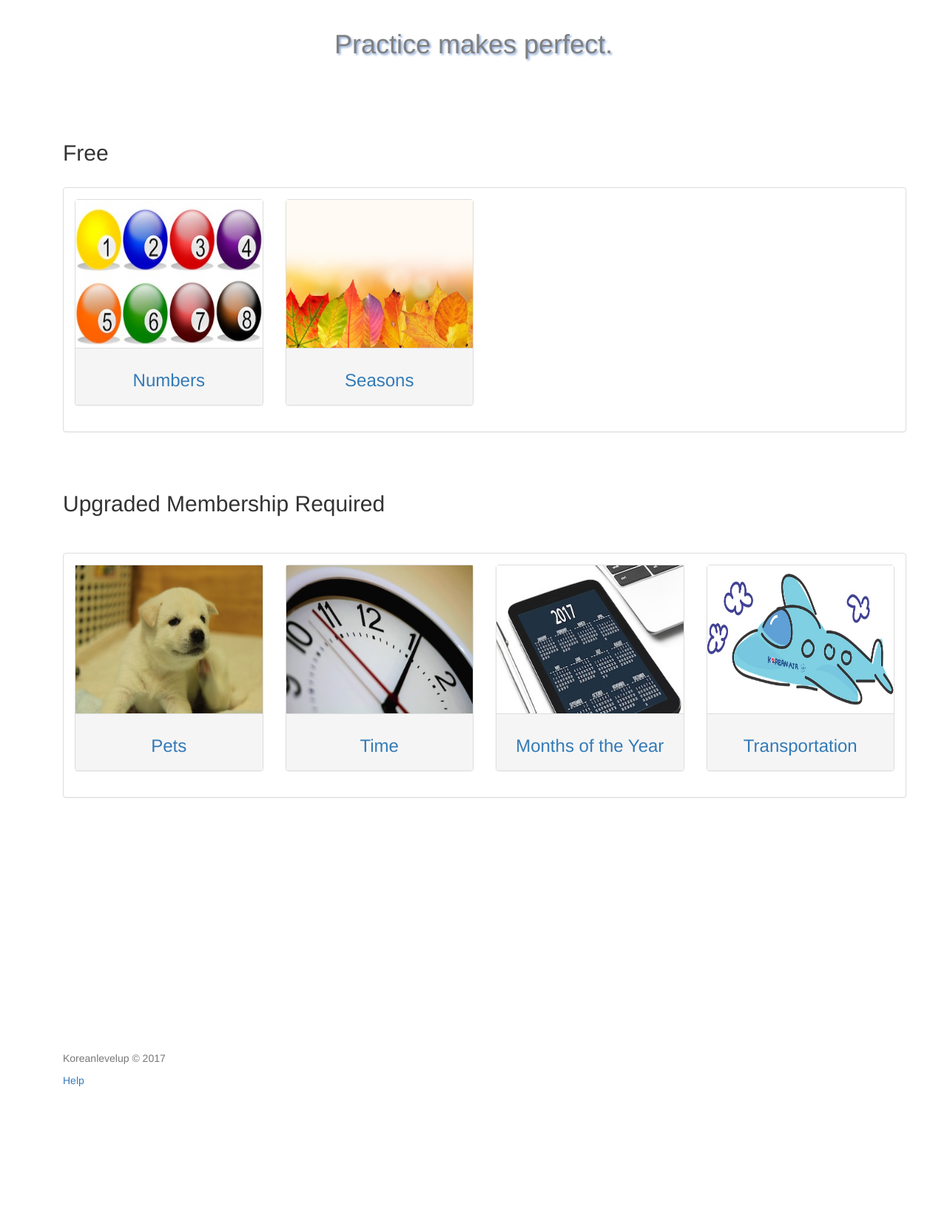
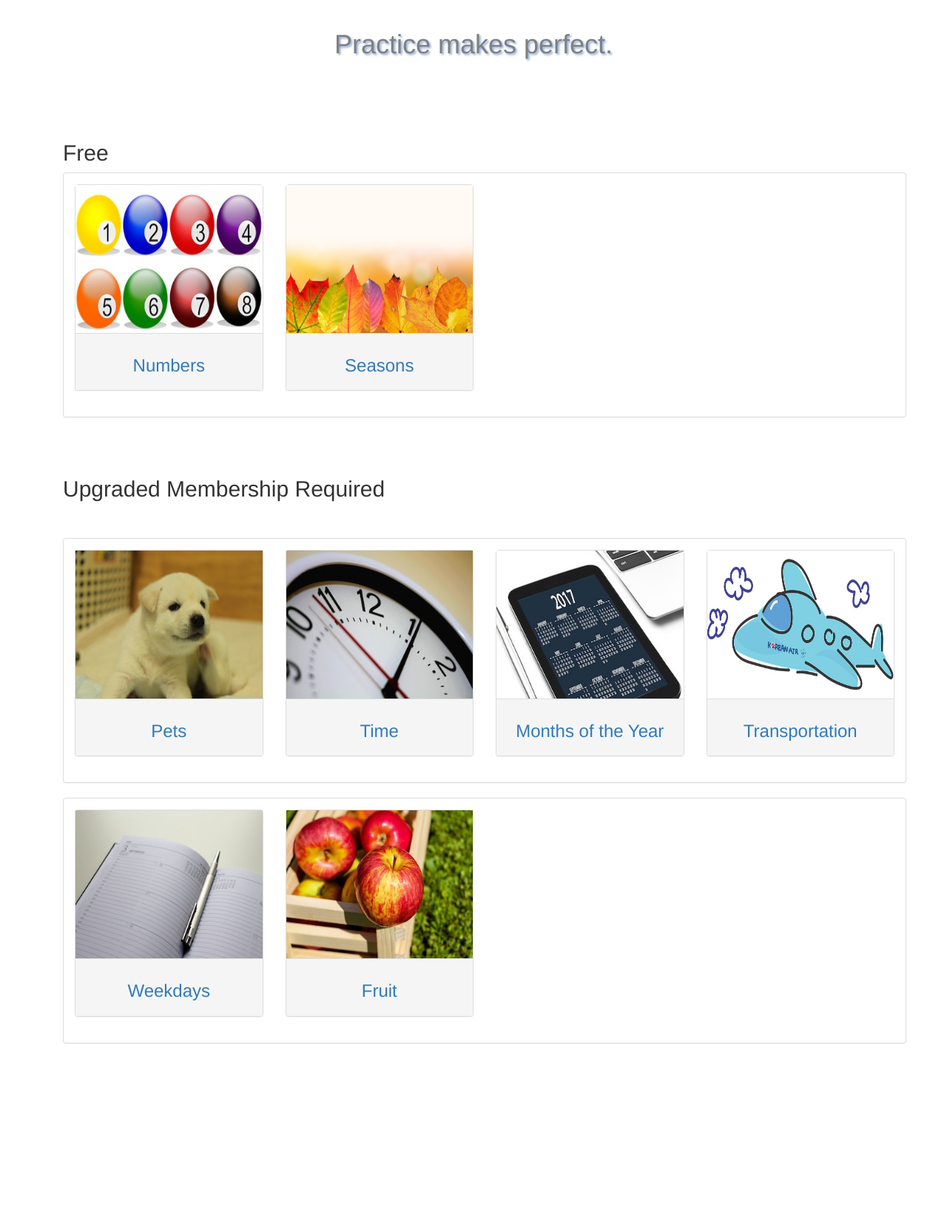
Before and after one commit to jieunyoo/hangulapp, a Flask app: page /learn in a window 1280 px wide. Shown: the part 52-1702 px from the top of the page at 74% size. Before the commit the page ends 1520 px from the top, so only its background shows below. Run offline with Flask 2, Linux system fonts and the light colour scheme; some libraries are stand-ins or nearby versions.

Commit message:
new quizzes

```diff
--- a/app/main/views.py
+++ b/app/main/views.py
@@ -477,3 +477,58 @@ def transportation():
     else:
             flash('please sign up for a membership')
             return redirect(url_for('.index'))
+
+
+@main.route('/fruit')
+@login_required
+def fruit():
+    category='fruit'
+    user = current_user
+    if user.quizcount is None:
+        user.quizcount = 1
+    if user.memberlevel == 2:
+        if user.quizcount > 20:
+            flash('sorry, you can only attempt & save 5 quiz scores - but, if you delete some past quiz scores, you may continue')
+            return redirect(url_for('.user', username=user.username))
+        else:
+            user.quizcount += 1
+            startfirstquiz = Quiz(author=current_user,quizscore=0,countquestions=0,quizname=category,user_id=user.id)
+            db.session.add(startfirstquiz)
+            db.session.add(user)
+            db.session.commit()
+            firstquestiontoshow=Questions.query.filter_by(category=category).first()
+            questionid=firstquestiontoshow.questionid
+            quizid=startfirstquiz.id
+            myquizscore=startfirstquiz.quizscore
+            return redirect(url_for('.hangul',quizid=quizid,questionid=questionid,category=category))
+    else:
+            flash('please sign up for a membership')
+            return redirect(url_for('.index'))
+
+
+
+@main.route('/weekdays')
+@login_required
+def weekdays():
+    category='weekdays'
+    user = current_user
+    if user.quizcount is None:
+        user.quizcount = 1
+    if user.memberlevel == 2:
+        if user.quizcount > 20:
+            flash('sorry, you can only attempt & save 5 quiz scores - but, if you delete some past quiz scores, you may continue')
+            return redirect(url_for('.user', username=user.username))
+        else:
+            user.quizcount += 1
+            startfirstquiz = Quiz(author=current_user,quizscore=0,countquestions=0,quizname=category,user_id=user.id)
+            db.session.add(startfirstquiz)
+            db.session.add(user)
+            db.session.commit()
+            firstquestiontoshow=Questions.query.filter_by(category=category).first()
+            questionid=firstquestiontoshow.questionid
+            quizid=startfirstquiz.id
+            myquizscore=startfirstquiz.quizscore
+            return redirect(url_for('.hangul',quizid=quizid,questionid=questionid,category=category))
+    else:
+            flash('please sign up for a membership')
+            return redirect(url_for('.index'))
--- a/app/templates/learn.html
+++ b/app/templates/learn.html
@@ -14,7 +14,7 @@
 <br>
 
 <h2 > Free </h2>
-<br>
+
   <div class="panel panel-default">
     <div class="panel-body">
       <div class="row">
@@ -91,4 +91,30 @@
   </div>
 
 
+  <div class="panel panel-default">
+    <div class="panel-body">
+      <div class="row">
+
+        <div class="col-md-3">
+          <div class="panel panel-default my_panel">
+            <div class="panel-body"><img class="img-responsive" src="{{url_for('static', filename='weekdays.jpg')}}"/></div>
+            <div class="panel-footer"><h3><a href="{{url_for('main.weekdays')}}"> Weekdays </a></h3></div>
+          </div>
+        </div>
+
+
+        <div class="col-md-3">
+          <div class="panel panel-default my_panel">
+            <div class="panel-body"><img class="img-responsive" src="{{url_for('static', filename='apple.jpg')}}"/></div>
+            <div class="panel-footer"><h3><a href="{{url_for('main.fruit')}}"> Fruit </a></h3></div>
+          </div>
+        </div>
+
+
+
+
+      </div>
+    </div>
+
+  </div>
 {% endblock %}
```
Also changed, not shown: app/static/apple.jpg (added), app/static/weekdays.jpg (added).
